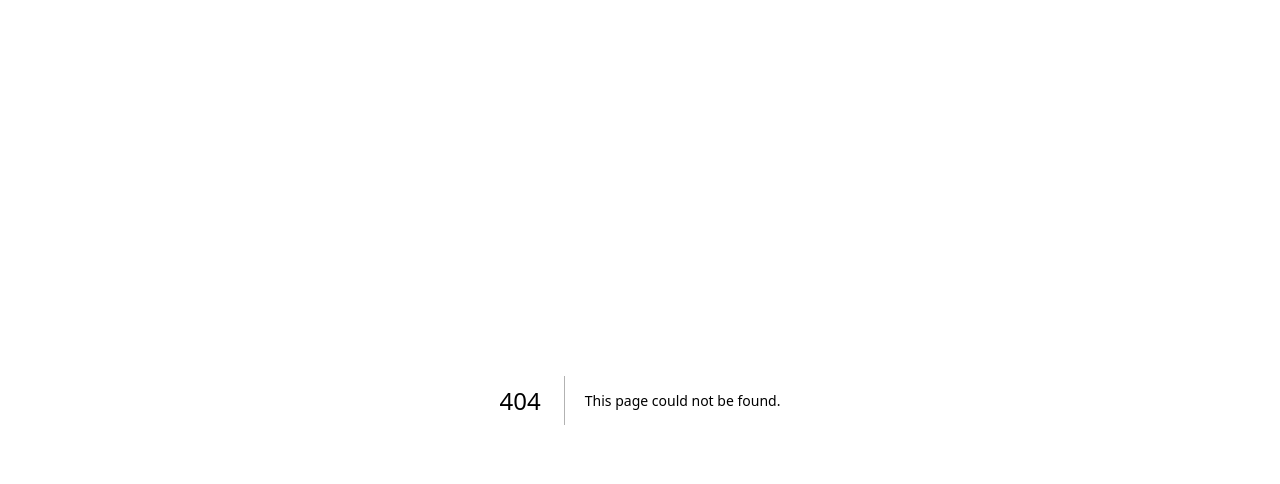
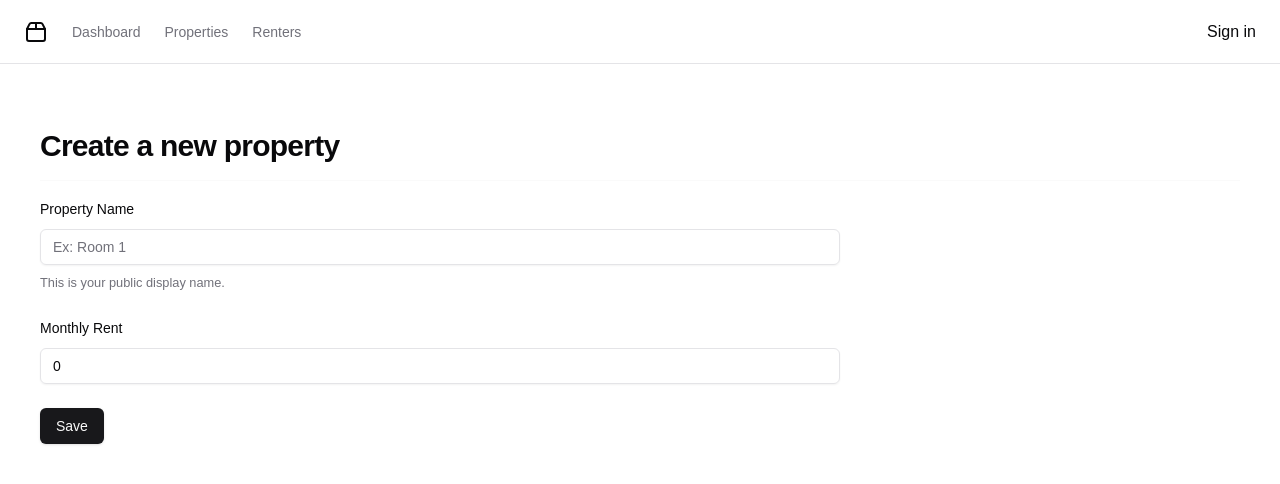
Before and after one commit to AmolKumarGupta/riime-rms, a Next.js app: page /properties/create in a window 1280 px wide. Before the commit this address had no page. Shown: the top 484 px of the page. Built offline with nearby package versions, Linux system fonts and the light colour scheme; no server answers.

Commit message:
feat: add create property

```diff
--- a/src/app/(users)/dashboard/page.tsx
+++ b/src/app/(users)/dashboard/page.tsx
@@ -5,7 +5,7 @@ import { DollarSign } from "lucide-react";
 export default function Page() {
   return (
     <AuthLayout>
-      <section className="grid grid-cols-1 sm:grid-cols-2 lg:grid-cols-4 gap-4 p-8">
+      <section className="grid grid-cols-1 sm:grid-cols-2 lg:grid-cols-4 gap-4">
         <StatCard
           title="Total Revenue"
           icon={<DollarSign className="h-4 w-4 text-muted-foreground" />}
--- /dev/null
+++ b/src/app/(users)/properties/create/create-form.tsx
@@ -0,0 +1,121 @@
+"use client";
+
+import { propertySchema } from "@/form-schema";
+import { useForm } from "react-hook-form";
+import { z } from "zod";
+import { zodResolver } from "@hookform/resolvers/zod";
+import {
+  Form,
+  FormControl,
+  FormDescription,
+  FormField,
+  FormItem,
+  FormLabel,
+  FormMessage,
+} from "@/components/ui/form";
+import { Input } from "@/components/ui/input";
+import { Button } from "@/components/ui/button";
+import { createProperty } from "@/app/actions";
+import { useRef, useState } from "react";
+import { useToast } from "@/hooks/use-toast";
+import { useRouter } from "next/navigation";
+import { Loader2 } from "lucide-react";
+
+export default function CreateForm() {
+  const formRef = useRef(null);
+  const { toast } = useToast();
+  const router = useRouter();
+  const [pending, setPending] = useState(false);
+
+  const form = useForm<z.infer<typeof propertySchema>>({
+    resolver: zodResolver(propertySchema),
+    defaultValues: {
+      name: "",
+      monthly_rent: 0,
+    },
+  });
+
+  async function onSubmit() {
+    if (!formRef.current) {
+      return;
+    }
+
+    const fd = new FormData(formRef.current);
+
+    setPending(true);
+    const response = await createProperty(fd);
+
+    if (response.status == 201) {
+      return router.push("/properties");
+    }
+
+    setPending(false);
+
+    if (response?.error) {
+      toast({
+        variant: "destructive",
+        title: "Error",
+        description: response.error,
+      });
+      return;
+    }
+
+    toast({
+      variant: "destructive",
+      title: "Uh oh! Something went wrong.",
+      description: "There was a problem with your request.",
+    });
+  }
+
+  return (
+    <Form {...form}>
+      <form
+        ref={formRef}
+        onSubmit={form.handleSubmit(onSubmit)}
+        className="w-2/3 space-y-6"
+      >
+        <FormField
+          control={form.control}
+          name="name"
+          render={({ field }) => (
+            <FormItem>
+              <FormLabel>Property Name</FormLabel>
+              <FormControl>
+                <Input placeholder="Ex: Room 1" {...field} />
+              </FormControl>
+              <FormDescription>
+                This is your public display name.
+              </FormDescription>
+              <FormMessage />
+            </FormItem>
+          )}
+        />
+
+        <FormField
+          control={form.control}
+          name="monthly_rent"
+          render={({ field }) => (
+            <FormItem>
+              <FormLabel>Monthly Rent</FormLabel>
+              <FormControl>
+                <Input placeholder="Ex: 1000" {...field} />
+              </FormControl>
+              <FormMessage />
+            </FormItem>
+          )}
+        />
+
+        <Button type="submit" disabled={pending}>
+          {pending ? (
+            <>
+              <Loader2 className="mr-2 h-4 w-4 animate-spin" />
+              Saving...
+            </>
+          ) : (
+            <>Save</>
+          )}
+        </Button>
+      </form>
+    </Form>
+  );
+}
--- /dev/null
+++ b/src/app/(users)/properties/create/page.tsx
@@ -0,0 +1,24 @@
+import AuthLayout from "@/components/custom/layout/auth";
+import { Separator } from "@/components/ui/separator";
+import { Metadata } from "next";
+import CreateForm from "./create-form";
+
+export const metadata: Metadata = {
+  title: `${process.env.NEXT_PUBLIC_APP_NAME} - Create Property`,
+};
+
+export default function Page() {
+  return (
+    <AuthLayout>
+      <main className="py-8 px-2">
+        <h2 className="scroll-m-20 text-2xl sm:text-3xl font-semibold tracking-tight first:mt-0">
+          Create a new property
+        </h2>
+
+        <Separator className="my-4 bg-zinc-50" />
+
+        <CreateForm />
+      </main>
+    </AuthLayout>
+  );
+}
--- a/src/app/(users)/properties/data-table.tsx
+++ b/src/app/(users)/properties/data-table.tsx
@@ -23,7 +23,7 @@ import {
 } from "@/components/ui/table";
 import { useState } from "react";
 import { Button } from "@/components/ui/button";
-import { ChevronDownIcon } from "lucide-react";
+import { ChevronDownIcon, PlusCircleIcon } from "lucide-react";
 import {
   DropdownMenu,
   DropdownMenuContent,
@@ -31,6 +31,7 @@ import {
   DropdownMenuCheckboxItem,
 } from "@/components/ui/dropdown-menu";
 import { Input } from "@/components/ui/input";
+import Link from "next/link";
 
 interface DataTableProps<TData, TValue> {
   columns: ColumnDef<TData, TValue>[];
@@ -64,7 +65,7 @@ export default function DataTable<TData, TValue>({
 
   return (
     <div className="w-full">
-      <div className="flex gap-16 items-center py-4">
+      <div className="flex gap-12 items-center py-4">
         <Input
           placeholder="Filter..."
           value={(table.getColumn("id")?.getFilterValue() as string) ?? ""}
@@ -73,9 +74,11 @@ export default function DataTable<TData, TValue>({
           }
           className="max-w-sm"
         />
+
+        <div className="ml-auto flex gap-4">
           <DropdownMenu>
             <DropdownMenuTrigger asChild>
-            <Button variant="outline" className="ml-auto">
+              <Button variant="outline" className="hidden sm:flex">
                 Columns <ChevronDownIcon className="ml-2 h-4 w-4" />
               </Button>
             </DropdownMenuTrigger>
@@ -99,6 +102,13 @@ export default function DataTable<TData, TValue>({
                 })}
             </DropdownMenuContent>
           </DropdownMenu>
+
+          <Button variant="default" asChild>
+            <Link href="/properties/create">
+              <PlusCircleIcon /> Add
+            </Link>
+          </Button>
+        </div>
       </div>
       <div className="rounded-md border">
         <Table>
@@ -152,7 +162,8 @@ export default function DataTable<TData, TValue>({
       </div>
       <div className="flex items-center justify-end space-x-2 py-4">
         <div className="flex-1 text-sm text-muted-foreground">
-          Page {table.getState().pagination.pageIndex + 1} of{" "}{table.getPageCount()}
+          Page {table.getState().pagination.pageIndex + 1} of{" "}
+          {table.getPageCount()}
         </div>
         <div className="space-x-2">
           <Button
--- a/src/app/(users)/properties/page.tsx
+++ b/src/app/(users)/properties/page.tsx
@@ -1,6 +1,11 @@
 import AuthLayout from "@/components/custom/layout/auth";
 import { columns, Property } from "./columns";
 import DataTable from "./data-table";
+import { Metadata } from "next";
+
+export const metadata: Metadata = {
+  title: `${process.env.NEXT_PUBLIC_APP_NAME} - Properties`,
+};
 
 async function getData(): Promise<Property[]> {
   return Array.from({ length: 25 }, (_, i) => i).map((i) => ({
--- a/src/app/layout.tsx
+++ b/src/app/layout.tsx
@@ -2,6 +2,7 @@ import type { Metadata } from "next";
 import localFont from "next/font/local";
 import "./globals.css";
 import { ClerkProvider } from "@clerk/nextjs";
+import { Toaster } from "@/components/ui/toaster";
 
 const geistSans = localFont({
   src: "./fonts/GeistVF.woff",
@@ -31,6 +32,7 @@ export default function RootLayout({
           className={`${geistSans.variable} ${geistMono.variable} antialiased`}
         >
           {children}
+          <Toaster />
         </body>
       </html>
     </ClerkProvider>
--- a/src/components/custom/layout/auth.tsx
+++ b/src/components/custom/layout/auth.tsx
@@ -117,7 +117,7 @@ export default function AuthLayout({ children }: Prop) {
           </SignedIn>
         </div>
       </header>
-      <main className="container mx-auto">{children}</main>
+      <main className="container mx-auto px-2 md:px-8 py-8 md:py-8">{children}</main>
     </div>
   );
 }
```
Lines whose indentation alone changed are shown as unchanged.
